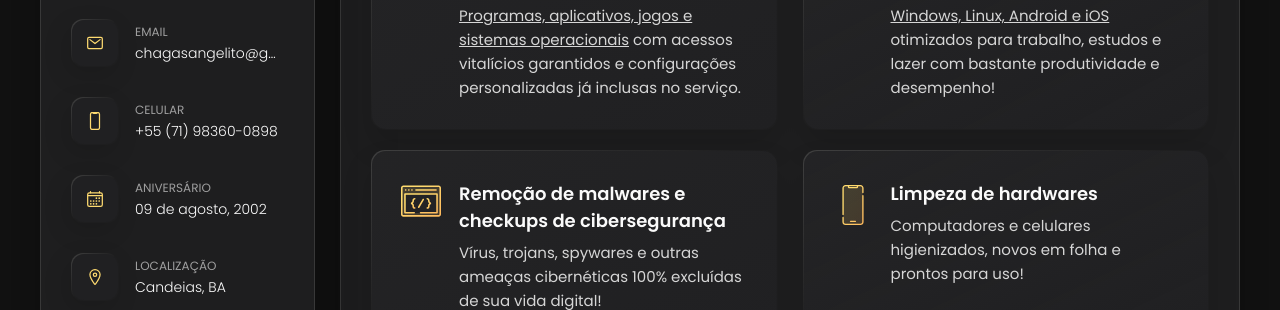
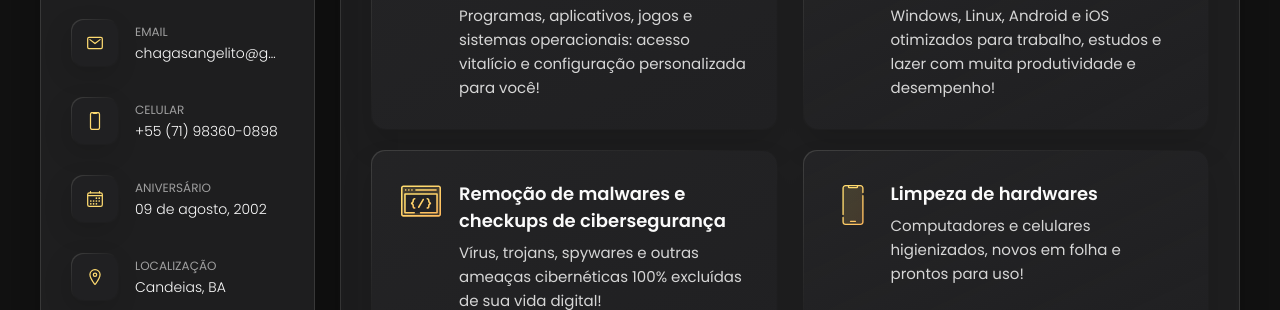
Before and after one commit to geldois/angelitochagas.com, a plain HTML site: page index.html in a window 1280 px wide. Shown: the part 424-734 px from the top of the page. Drawn offline with nearby package versions, Linux system fonts and the light colour scheme.

Commit message:
Update index.html

```diff
--- a/index.html
+++ b/index.html
@@ -217,12 +217,11 @@
 
         <section class="about-text">
           <p>
-            Técnico de informática, estudante de Análise e Desenvolvimento de Sistemas e autodidata.</p><p>Há anos, aplico minha disciplina e conhecimento para ajudar clientes a solucionarem seus problemas.
+            Técnico de informática, estudante de Análise e Desenvolvimento de Sistemas e autodidata.</p>
+
+          <p>
+Há anos, aplico minha disciplina e conhecimento para ajudar clientes a solucionarem seus problemas.
           </p>
-
-          <!-- <p>
-
-          </p> -->
         </section>
 
 
@@ -247,7 +246,7 @@
                 <h4 class="h4 service-item-title">Instalação e configuração de softwares</h4>
 
                 <p class="service-item-text">
-                  <u>Programas, aplicativos, jogos e sistemas operacionais</u> com acessos vitalícios garantidos e configurações personalizadas já inclusas no serviço.
+                  Programas, aplicativos, jogos e sistemas operacionais: acesso vitalício e configuração personalizada para você!
                 </p>
               </div>
 
@@ -263,7 +262,7 @@
                 <h4 class="h4 service-item-title">Formatação e configuração de dispositivos</h4>
 
                 <p class="service-item-text">
-                  <u>Windows, Linux, Android e iOS</u> otimizados para trabalho, estudos e lazer com bastante produtividade e desempenho!
+                  Windows, Linux, Android e iOS otimizados para trabalho, estudos e lazer com muita produtividade e desempenho!
                 </p>
               </div>
 
```
